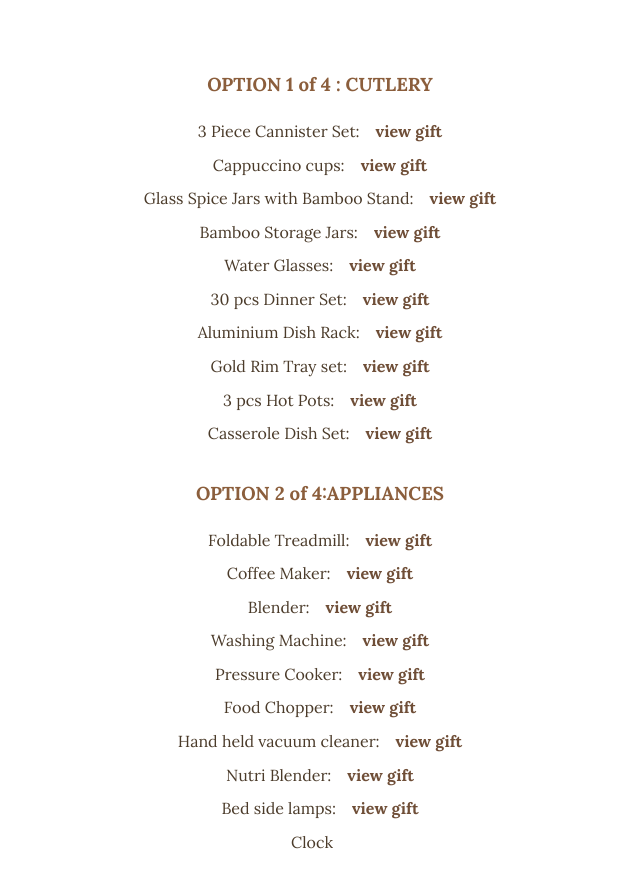
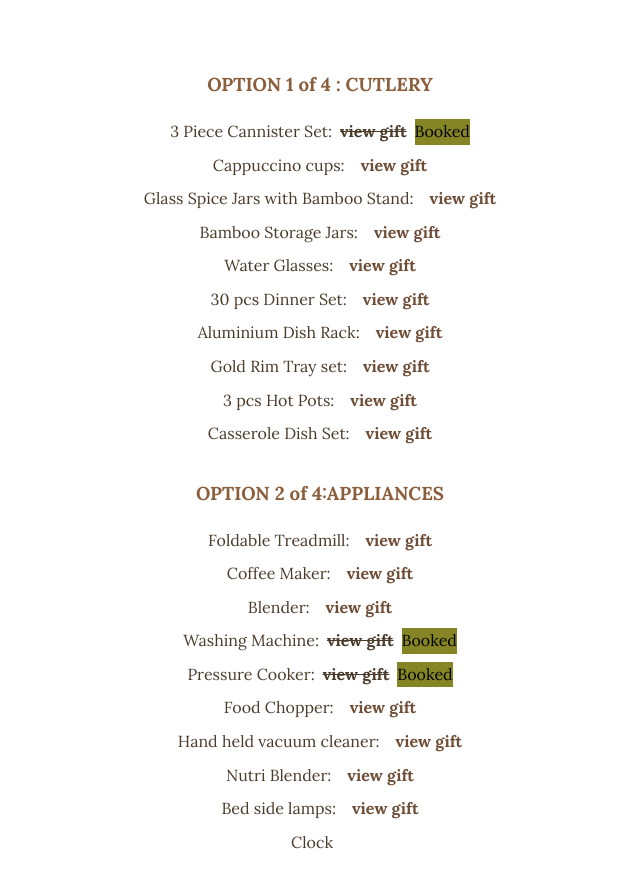
Before and after one commit to Kakilel/gift-wish-list, a plain HTML site: page index.html in a window 1280 px wide. Shown: the part 475-1359 px from the top of the page, without its empty margins (320-960 px from the left). Drawn offline with Linux system fonts and the light colour scheme.

Commit message:
update 1

```diff
--- a/index.html
+++ b/index.html
@@ -35,10 +35,8 @@
       <h3>OPTION 1 of 4 : CUTLERY</h3>
       <ul class="list">
         <li>
-          3 Piece Cannister Set:<a
-            href="https://www.instagram.com/reel/DIne6_RKdgc/?igsh=cW02dTBtcjE3cnA1"
-            >view gift</a
-          >
+          3 Piece Cannister Set: <span><mark>view gift</mark></span></a
+          ><mark>Booked</mark>
         </li>
         <li>
           Cappuccino cups:<a
@@ -116,18 +114,14 @@
           >
         </li>
         <li>
-          Washing Machine:<a
-            href="https://hotpoint.co.ke/catalogue/samsung-wd12bb944dgbnq-front-load-washer-dryer-128-kg_5401/"
-          >
-            view gift</a
-          >
+          Washing Machine: <span><mark>view gift</mark></span>
+            </a
+          ><mark>Booked</mark>
         </li>
         <li>
-          Pressure Cooker:<a
-            href="https://hotpoint.co.ke/catalogue/nutricook-nc-sp208k-smart-pot-pressure-cooker-black-8l_2901/"
-          >
-            view gift</a
-          >
+          Pressure Cooker: <span><mark>view gift</mark></span>
+            </a
+          ><mark>Booked</mark>
         </li>
         <li>
           Food Chopper:<a
--- a/style.css
+++ b/style.css
@@ -108,3 +108,11 @@ ul li a:hover {
  .or{
     text-align: center;
  }
+mark{
+  background-color: rgb(133, 133, 37);
+}
+.list span mark{
+  background-color: #a9746e00;
+  color: #4b3b2a;
+  text-decoration: line-through;
+}
```
